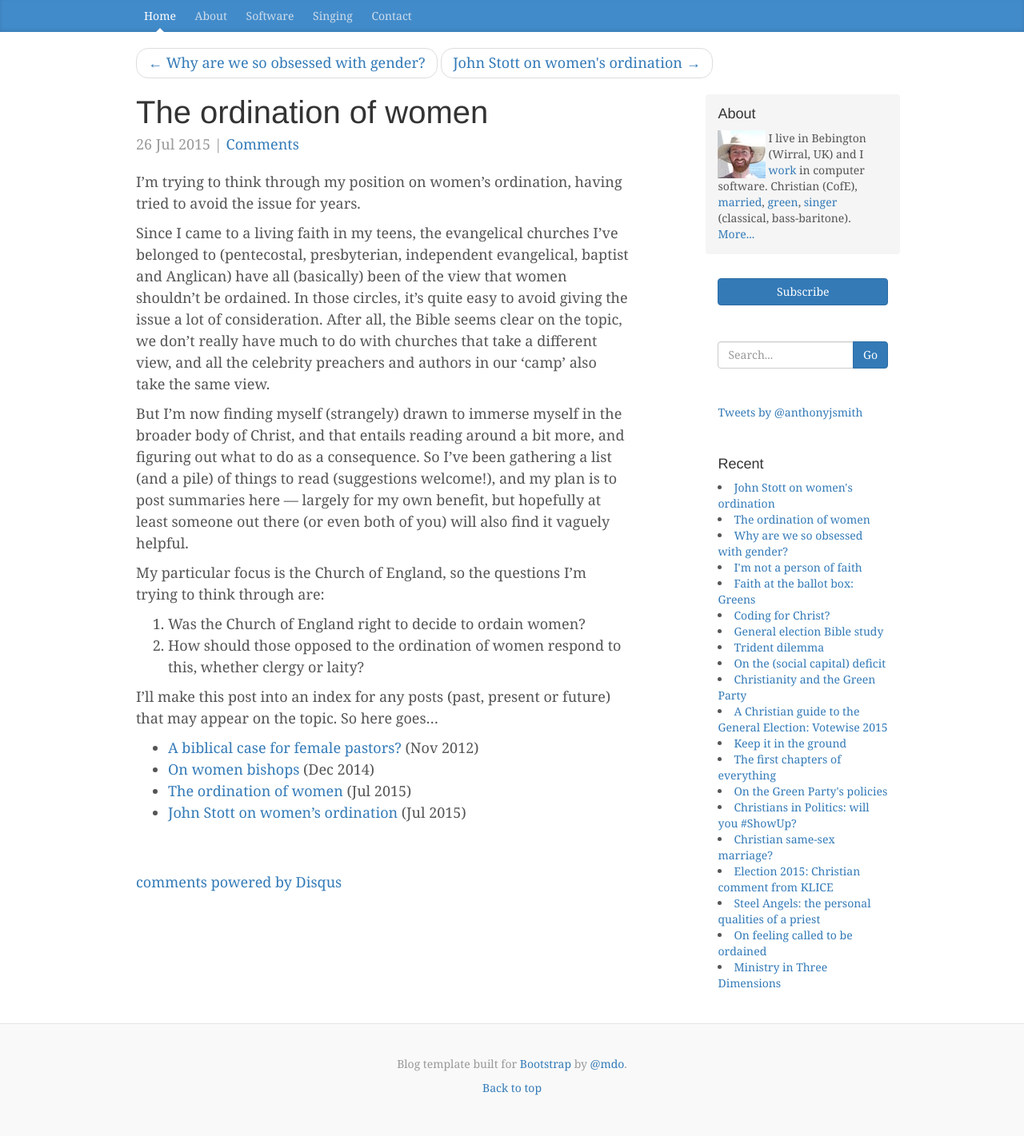
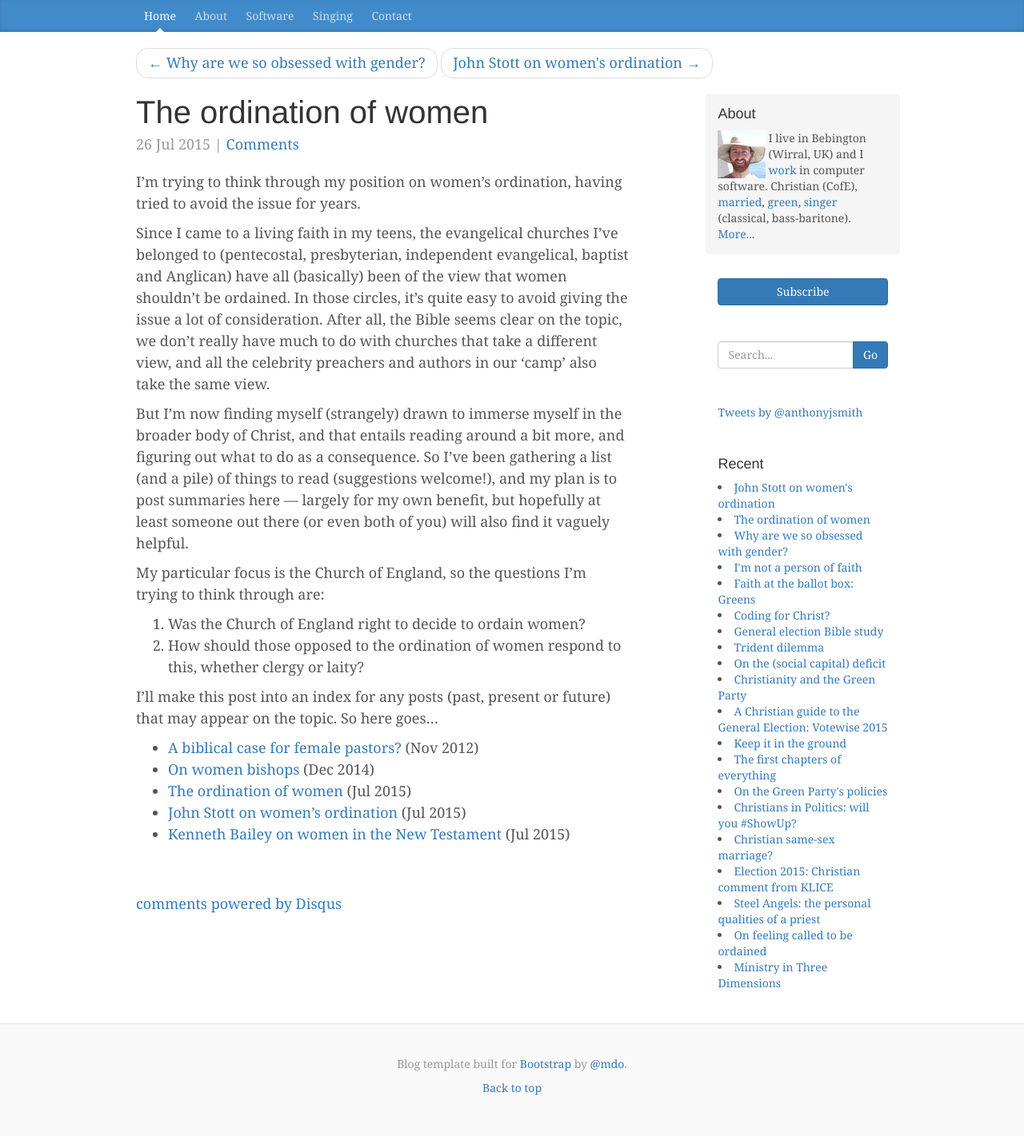
Before and after one commit to anthonyjsmith/anthonyjsmith.github.io, a Jekyll site: the page built from _posts/2015-07-26-the-ordination-of-women.md, in a window 1280 px wide. Shown: the whole page at 80% size. Built offline with Jekyll 4.4.1, drawn with Linux system fonts in a browser that asks for light colours; nearby versions of some CDN libraries; comment, search, counter and statistics services are not loaded.

Commit message:
Link to new post

```diff
--- a/_posts/2015-07-26-the-ordination-of-women.md
+++ b/_posts/2015-07-26-the-ordination-of-women.md
@@ -20,3 +20,4 @@ I'll make this post into an index for any posts (past, present or future) that m
 * [On women bishops](/2014/12/21/on-women-bishops/) (Dec 2014)
 * [The ordination of women](/2015/07/26/the-ordination-of-women/) (Jul 2015)
 * [John Stott on women's ordination](/2015/07/27/john-stott-on-womens-ordination) (Jul 2015)
+* [Kenneth Bailey on women in the New Testament](/2015/07/31/kenneth-bailey-on-women-in-the-new-testament) (Jul 2015)
```
